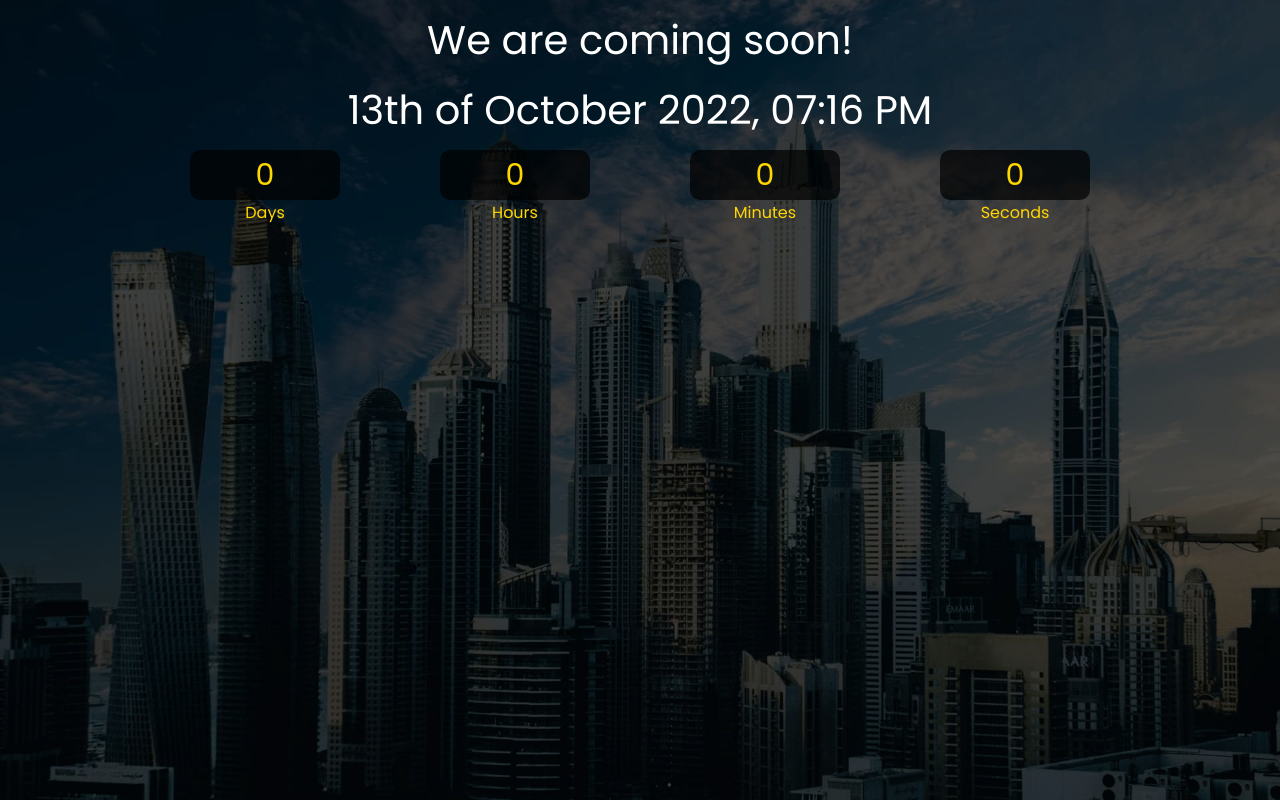
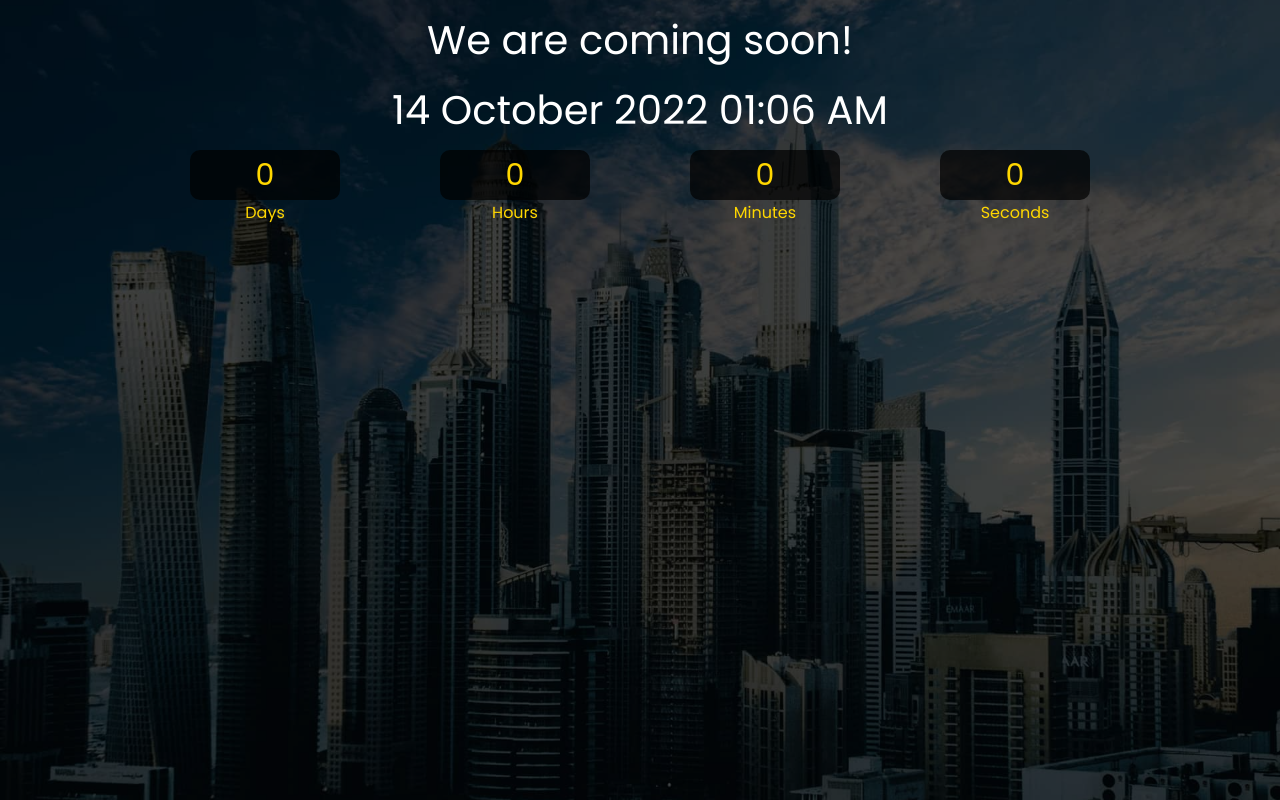
Before and after one commit to Codalicio/countdown-timer, a plain HTML site: page index.html in a window 1280 px wide. Drawn offline with Linux system fonts and the light colour scheme.

Commit message:
Given an id to the title class

```diff
--- a/index.html
+++ b/index.html
@@ -12,7 +12,7 @@
     <div class="main">
         <div class="overlay">
             <div class="title">We are coming soon!</div>
-            <div class="title" id="end-date">13th of October 2022, 07:16 PM</div>
+            <div class="title" id="end-date">14 October 2022 01:06 AM</div>
             <div class="col">
                 <div>
                     <input type="text" readonly value="0">
```
